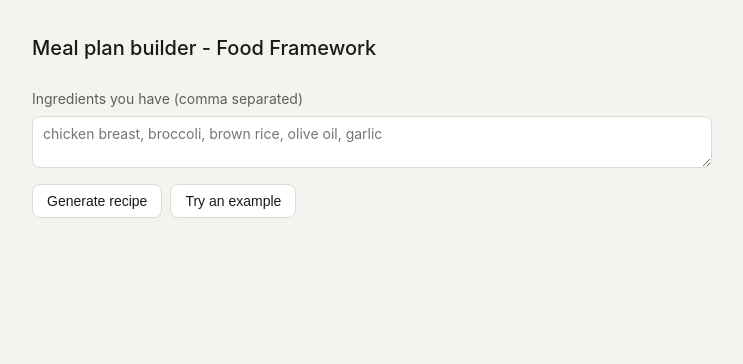
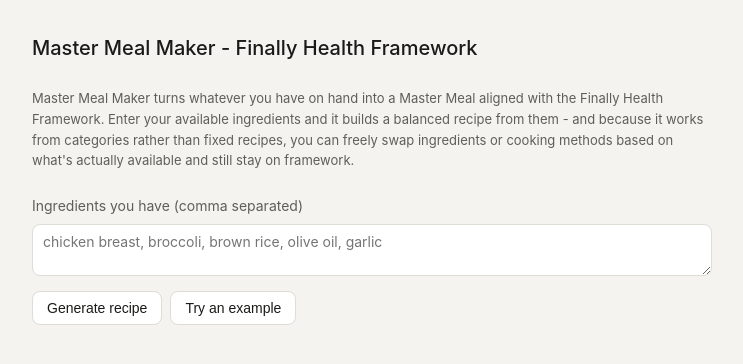
Before and after one commit to rtee94/meal-builder, a plain HTML site: page index.html in a window 1280 px wide. Shown: the whole page, without its empty margins (268-1011 px from the left). Drawn offline with Linux system fonts and the light colour scheme.

Commit message:
Rename to Master Meal Maker, add about section

```diff
--- a/index.html
+++ b/index.html
@@ -2,7 +2,7 @@
 <html lang="en">
 <head>
 <meta charset="UTF-8">
-<title>Meal plan builder - Food Framework</title>
+<title>Master Meal Maker - Finally Health Framework</title>
 <style>
   :root {
     --surface-2: #ffffff;
@@ -71,11 +71,14 @@
   ol li { margin-bottom: 6px; }
   .divider { border-top: 0.5px solid var(--border); padding-top: 12px; }
   .bar { display: flex; height: 8px; border-radius: var(--radius); overflow: hidden; margin-bottom: 8px; }
+  .about { font-size: 13px; color: var(--text-secondary); margin: 0 0 1.5rem; }
 </style>
 </head>
 <body>
 
-<h1>Meal plan builder - Food Framework</h1>
+<h1>Master Meal Maker - Finally Health Framework</h1>
+
+<p class="about">Master Meal Maker turns whatever you have on hand into a Master Meal aligned with the Finally Health Framework. Enter your available ingredients and it builds a balanced recipe from them - and because it works from categories rather than fixed recipes, you can freely swap ingredients or cooking methods based on what's actually available and still stay on framework.</p>
 
 <label for="ingredients-input">Ingredients you have (comma separated)</label>
 <textarea id="ingredients-input" rows="2" placeholder="chicken breast, broccoli, brown rice, olive oil, garlic"></textarea>
```
